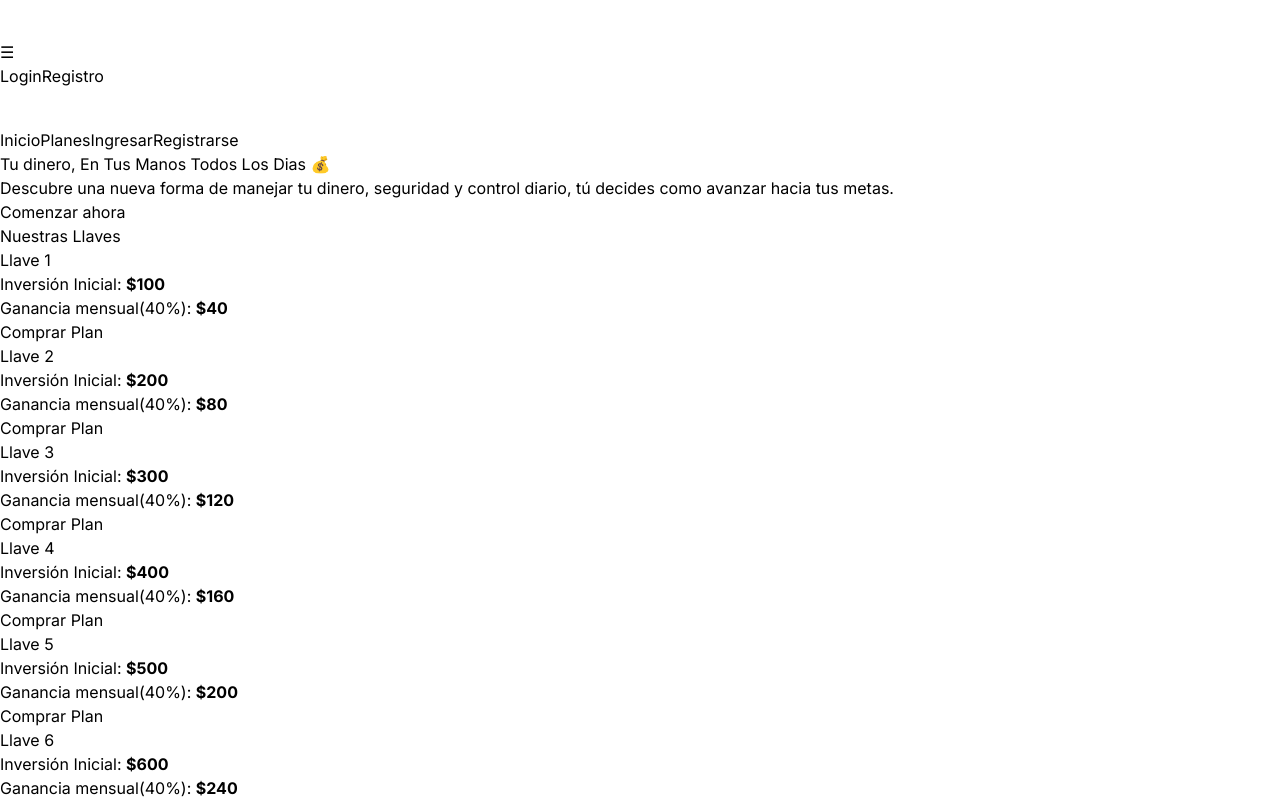
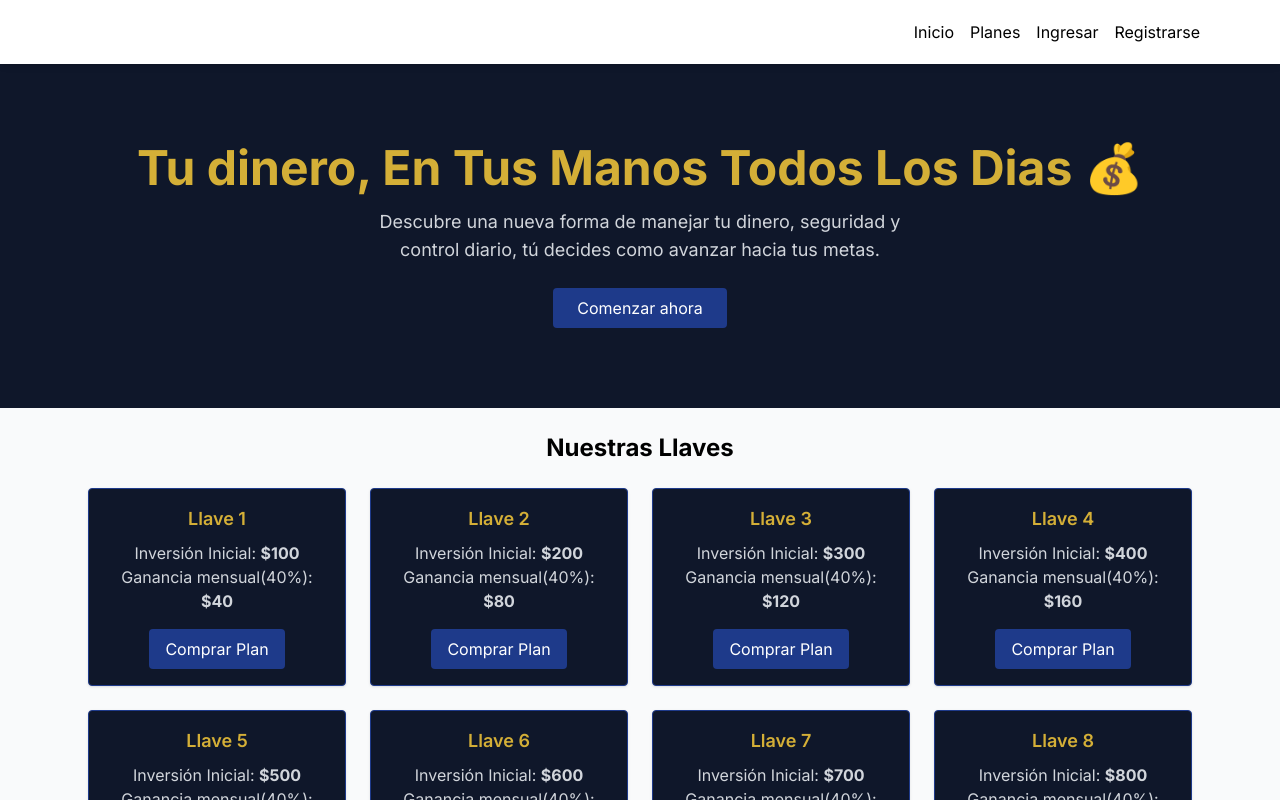
Before and after one commit to devx-git/paga-diario-frontend, a React (Vite) app: page / in a window 1280 px wide. Shown: the top 800 px of the page. Built offline with nearby package versions, Linux system fonts and the light colour scheme.

Commit message:
headerynavbar1

```diff
--- a/tailwind.config.js
+++ b/tailwind.config.js
@@ -3,34 +3,31 @@ export default {
   content: [
     "./index.html",
     "./src/**/*.{js,ts,jsx,tsx}",
+    // Si tienes más carpetas, agrégalas:
+    "./components/**/*.{js,ts,jsx,tsx}",
+    "./pages/**/*.{js,ts,jsx,tsx}",
+    "./layouts/**/*.{js,ts,jsx,tsx}",
   ],
   theme: {
     extend: {
-      animation: {
-      'fade-in': 'fadeIn 1s ease-out',
-    },
-    keyframes: {
-      fadeIn: {
-        '0%': { opacity: 0 },
-        '100%': { opacity: 1 },
+      colors: {
+        // Agrega tus colores personalizados si los necesitas
+        primary: '#3B82F6',
+        secondary: '#1E40AF',
       },
-    },
-    },
-  },
-  plugins: [],
-};
-
-module.exports = {
-  theme: {
-    extend: {
       animation: {
         'fade-in': 'fadeIn 0.6s ease-out forwards',
+        'fade-in-up': 'fadeInUp 0.6s ease-out forwards',
       },
       keyframes: {
         fadeIn: {
           '0%': { opacity: '0', transform: 'scale(0.95)' },
           '100%': { opacity: '1', transform: 'scale(1)' },
         },
+        fadeInUp: {
+          '0%': { opacity: '0', transform: 'translateY(20px)' },
+          '100%': { opacity: '1', transform: 'translateY(0)' },
+        },
       },
     },
   },
```
